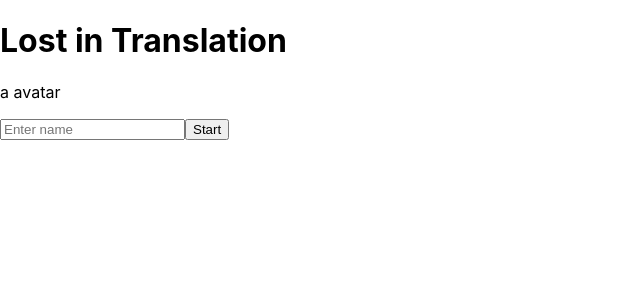
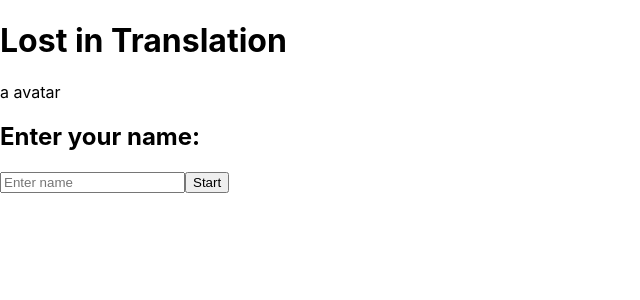
Before and after one commit to AdamNymanExperis/assignment2, a React (Create React App) app: page / in a window 1280 px wide. Shown: the top 300 px of the page, without its empty margins (0-640 px from the left). Built offline with nearby package versions, Linux system fonts and the light colour scheme; no server answers.

Commit message:
css changes
feats: started to add some css files and imported animation packages

```diff
--- a/package.json
+++ b/package.json
@@ -6,6 +6,7 @@
     "@testing-library/jest-dom": "^5.16.5",
     "@testing-library/react": "^13.4.0",
     "@testing-library/user-event": "^13.5.0",
+    "animate.css": "^4.1.1",
     "react": "^18.2.0",
     "react-dom": "^18.2.0",
     "react-hook-form": "^7.42.1",
--- a/src/components/Header.js
+++ b/src/components/Header.js
@@ -1,9 +1,13 @@
-import ProfileAvatar from "./ProfileAvatar.js"
+import ProfileAvatar from './ProfileAvatar.js'
+import 'animate.css';
+import '../css/header.css'
+
+
 //<ProfileAvatar />
 const Header = () => {
     return(
         <header>
-            <h1>Lost in Translation</h1>
+            <h1 id="title">Lost in Translation</h1>
 
             <ProfileAvatar />
         </header>
--- /dev/null
+++ b/src/css/header.css
@@ -0,0 +1,8 @@
+
+header {
+
+}
+
+#title{
+
+}
--- /dev/null
+++ b/src/css/loginPage.css
@@ -0,0 +1,4 @@
+#loginTitle{
+    animation: rotateInUpLeft; /* referring directly to the animation's @keyframe declaration */
+  animation-duration: 2s; /* don't forget to set a duration! */
+}
--- a/src/views/Login.js
+++ b/src/views/Login.js
@@ -1,13 +1,13 @@
 import Header from '../components/Header.js'
 import LoginInput from '../components/login/LoginInput.js'
+import 'animate.css'
+import '../css/loginPage.css'
 
 const LoginPage = () => {
-
-
-
     return (
         <div>
             <Header />
+            <h2 id="loginTitle">Enter your name:</h2>
             <LoginInput />
         </div>
     )
```
Also changed, not shown: src/index.js (+10 -8 lines), src/css/index.css (renamed from src/index.css), src/css/loginInput.css (added), 1 other file (tests, documents, lock files or other folders).
